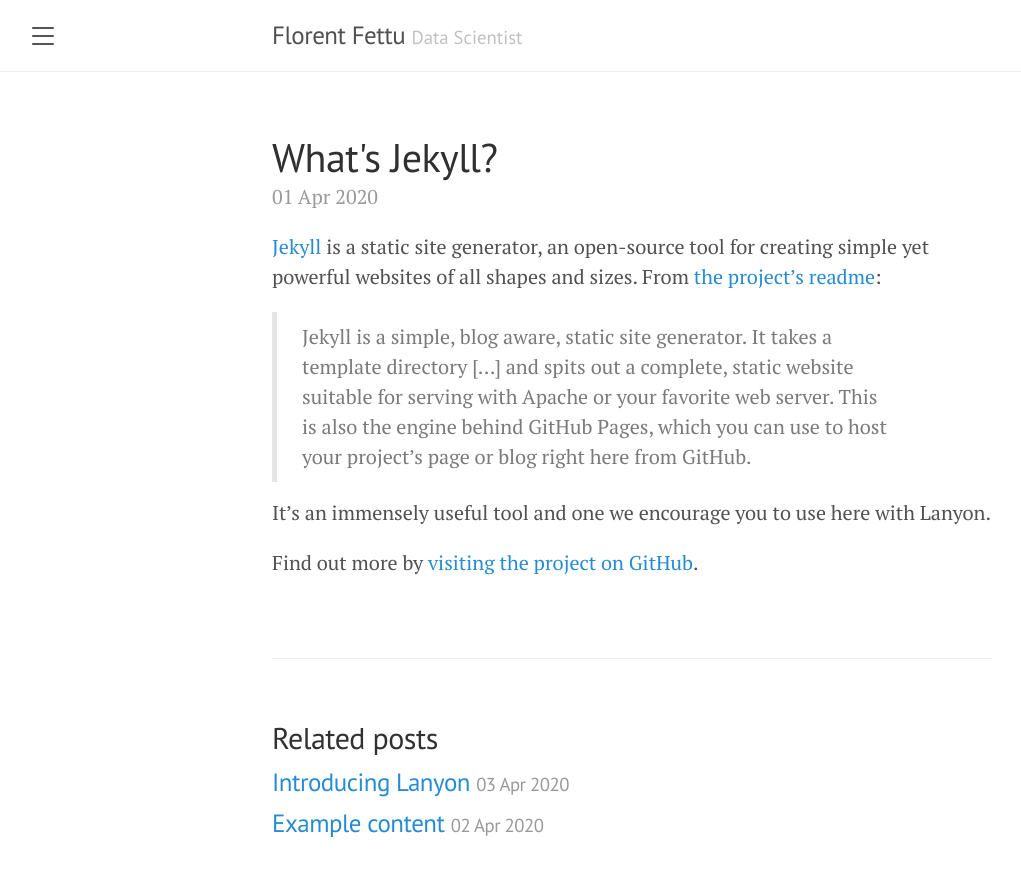
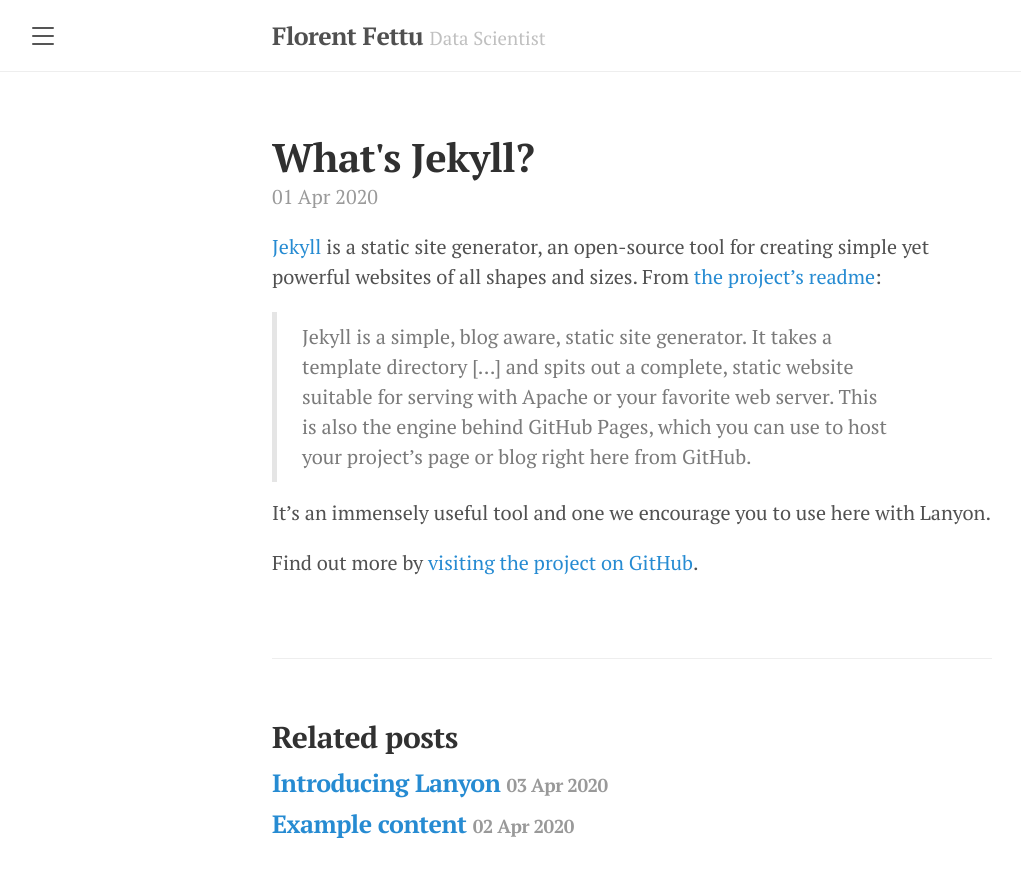
Before and after one commit to florentfettu/florentfettu.github.io, a Jekyll site: the page built from _posts/2020-04-01-whats-jekyll.md, in a window 1280 px wide. Shown: the top 877 px of the page, without its empty margins (8-1029 px from the left). Built offline with Jekyll 4.4.1, drawn with Linux system fonts in a browser that asks for light colours; nearby versions of some CDN libraries.

Commit message:
Update headers font

```diff
--- a/public/css/lanyon.css
+++ b/public/css/lanyon.css
@@ -45,8 +45,8 @@
 }
 
 h1, h2, h3, h4, h5, h6 {
-  font-family: "PT Sans", Helvetica, Arial, sans-serif;
-  font-weight: 400;
+  font-family: "PT Serif", Georgia, "Times New Roman", serif;
+  font-weight: 600;
   color: #313131;
   letter-spacing: -.025rem;
 }
```
